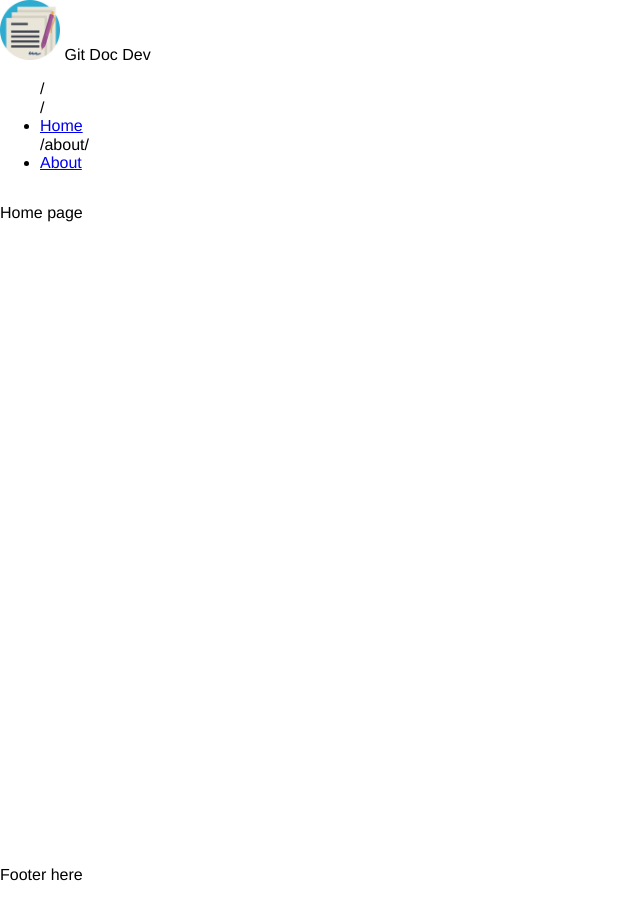
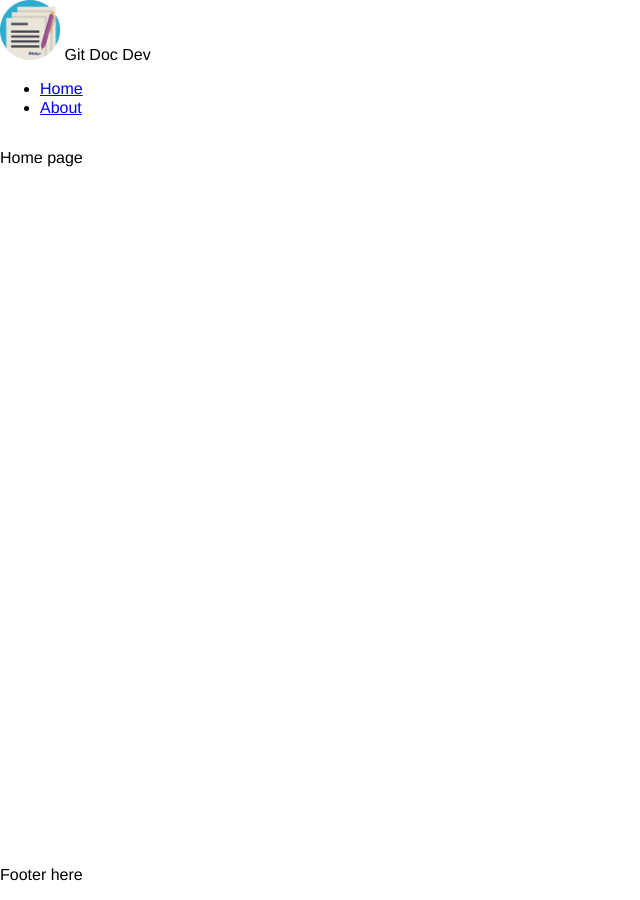
Before and after one commit to valerieblanchard/gitdocdev, a Jekyll site: the page built from index.md, in a window 1280 px wide. Shown: the whole page, without its empty margins (0-640 px from the left). Built offline with Jekyll 4.4.1, drawn with Linux system fonts in a browser that asks for light colours.

Commit message:
Ok good for Path

```diff
--- a/_includes/navigation.html
+++ b/_includes/navigation.html
@@ -1,9 +1,7 @@
 <nav class="site-navigation" id="header-navmenu" role="navigation">
   <ul class="menu-items nav-menu">
-    {{page.url}}<br>
     {% for item in site.data.navigation %}
-    {{item.link}}
-    <li class="menu-item"><a {% if page.url == item.link %}class="current" {% endif %} href="{{ item.link | relative_url }}" {% if page.url == item.link %}class="current" {% endif %}>{{ item.name }}</a></li>
+      <li class="menu-item"><a {% if page.url == item.link %}class="current" {% endif %} href="{{ item.link | relative_url }}" {% if page.url == item.link %}class="current" {% endif %}>{{ item.name }}</a></li>
     {% endfor %}
   </ul>
 </nav>
```
Also changed, not shown: 1 other file.
